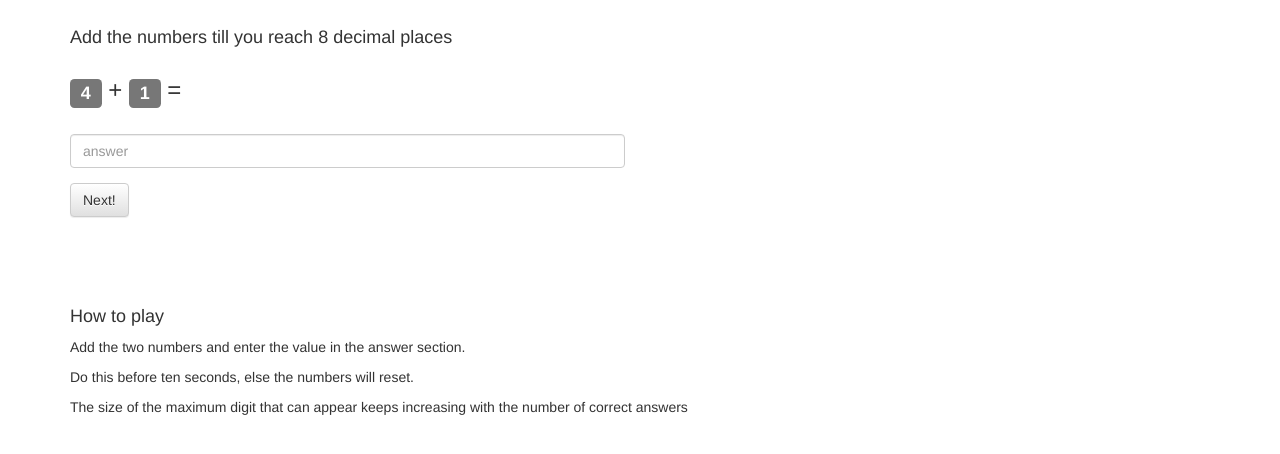
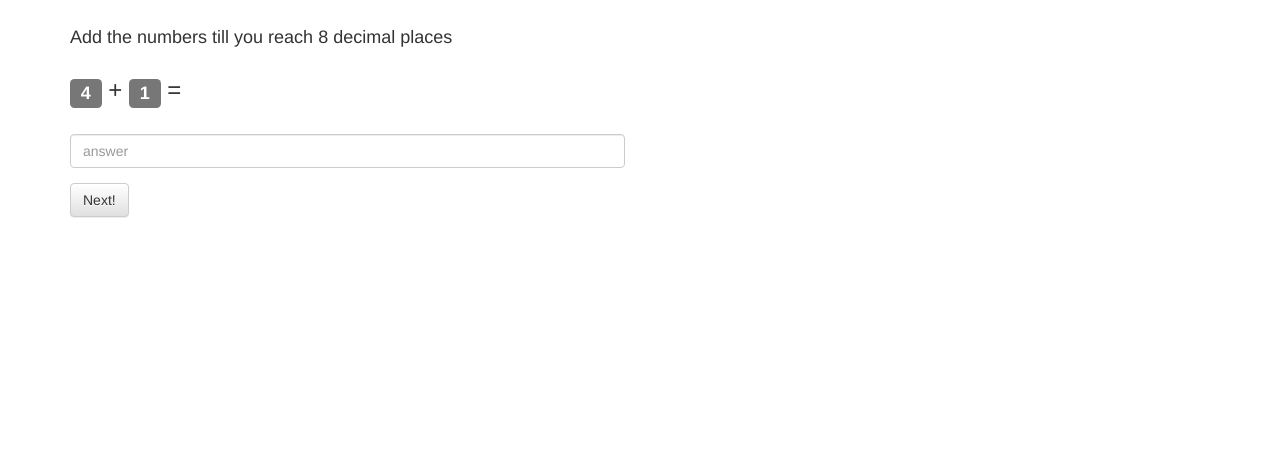
Before and after one commit to prathik/counting_trainer, a plain HTML site: page index.html in a window 1280 px wide. Shown: the part 102-556 px from the top of the page. Drawn offline with nearby package versions, Linux system fonts and the light colour scheme.

Commit message:
UI changes

```diff
--- a/index.html
+++ b/index.html
@@ -44,17 +44,6 @@
           <input class = "btn btn-default" type="button" id="next" value="Next!" />
         </div>
       </div>
-
-      <div class="row">
-        <div class="col-lg-12">
-          <br/>
-          <br/>
-          <br/>
-          <br/>
-          <h4>How to play</h4>
-          <p>Add the two numbers and enter the value in the answer section.</p>
-          <p>Do this before ten seconds, else the numbers will reset.</p>
-          <p>The size of the maximum digit that can appear keeps increasing with the number of correct answers</p>
     </div>
 
 
```
